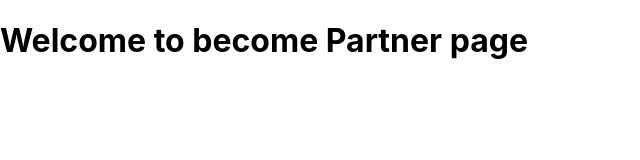
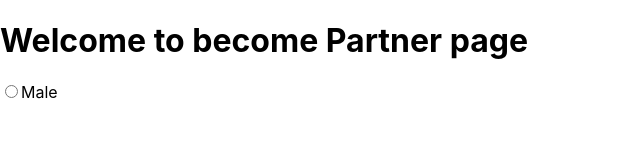
Before and after one commit to abdulrehman03365/FairClothingMernApp, a React (Create React App) app in the folder client/: page /becomePartner in a window 1280 px wide. Shown: the top 160 px of the page, without its empty margins (0-640 px from the left). Built offline with nearby package versions, Linux system fonts and the light colour scheme; no server answers.

Commit message:
Learn useEffect

```diff
--- a/client/src/components/becomePartner/becomePartner.js
+++ b/client/src/components/becomePartner/becomePartner.js
@@ -1,8 +1,37 @@
 import { Component } from "react";
+import { useState, useEffect } from "react";
 
-function BecomePartner()
+function BecomePartner({value})
 {
-    return<h1>Welcome to become Partner page</h1>
+  const [selection,setSelection]=useState("")
+
+   useEffect(
+   async () => {
+
+    try {
+        const response = await fetch('https://api.npms.io/v2/search?q=react');
+      console.log(response);
+    } catch (error) {
+        // TypeError: Failed to fetch
+        console.log('There was an error', error)
+      }
+
+    },[])
+
+
+
+    return(
+
+    <div>
+    <h1>Welcome to become Partner page</h1>
+    <input type="radio" name="option" value={"a"}  onChange={(event)=>{setSelection(event.target.value)}} />Male
+
+    <p></p>
+    </div>
+
+    )
+
+
 }
 
 export default BecomePartner
--- a/client/src/components/home/home.js
+++ b/client/src/components/home/home.js
@@ -1,22 +1,25 @@
 import { Component } from "react";
 import { Link } from "react-router-dom";
-class Home extends Component{
+import { useState } from "react";
+import BecomePartner from "../becomePartner/becomePartner";
+function Home(){
 
-    render(){
+ const [value,setValue]=useState("initial value")
         return(
             <div>
- <h1>Welcome to Booking website Home Page</h1>
+        <h1>Welcome to Booking website Home Page</h1>
         <ul className="navbar-nav mr-auto">
           <li><Link to={'/'} className="nav-link"> Home </Link></li>
           <li><Link to={'/signUp'} className="nav-link">SignUp</Link></li>
           <li><Link to={'/signIn'} className="nav-link">SignIn</Link></li>
           <li><Link to={'/becomePartner'} className="nav-link">BecomePartner</Link></li>
         </ul>
+
             </div>
        )
     }
 
 
-}
+
 
 export default Home
```
